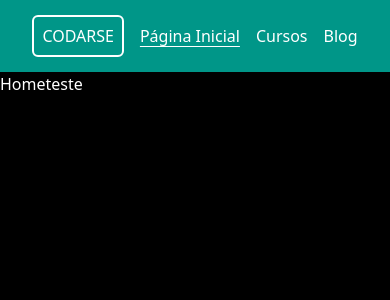
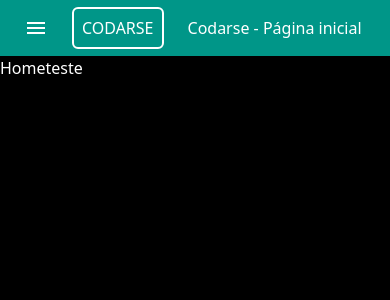
Before and after one commit to Lcgomes-arch/Projeto-Codarse, a Next.js app in the folder youtube-nextjs-course-plataform/: page / in a window 390 px wide. Shown: the top 300 px of the page. Built offline with nearby package versions, Linux system fonts and the light colour scheme.

Commit message:
Ajuste de responsividade do header

```diff
--- a/youtube-nextjs-course-plataform/app/header/Header.tsx
+++ b/youtube-nextjs-course-plataform/app/header/Header.tsx
@@ -1,34 +1,40 @@
 'use client';
 
 import { usePathname } from "next/navigation";
+import { MdMenu } from "react-icons/md";
 
 export const Header = () => {
     const currentPath = usePathname();
 
 
     return (
-        <nav className="flex items-center justify-center bg-primary text-white py-4">
+        <nav className="flex items-center gap-6 justify-start  md:justify-center bg-primary text-white py-2 sm:py-4 px-6">
+            <button className='sm:hidden'>
+                <MdMenu size={24}></MdMenu>
+            </button>
             <ul className="flex gap-4 items-center">
                 <li className="my-2">
                     <a href="/" className="border-2 rounded-md py-2 px-2">
                         CODARSE
                     </a>
                 </li>
-                <li>
+                <li className='hidden sm:block'>
                     <a href="/" data-active={currentPath === '/'} className= 'data-[active=true]:underline'>
                         Página Inicial
                     </a>
                 </li>
 
-                <li>
+                <li className='hidden sm:block'>
                     <a href="/cursos">Cursos</a>
                 </li>
-                <li>
+                <li className='hidden sm:block'>
                     <a href="https://codarse.com/blog" target="_blank" rel="noopener noreferrer">
                         Blog
                     </a>
                 </li>
             </ul>
+
+            <h1 className='sm:hidden'>Codarse - Página inicial</h1>
         </nav>
 
     );
```
